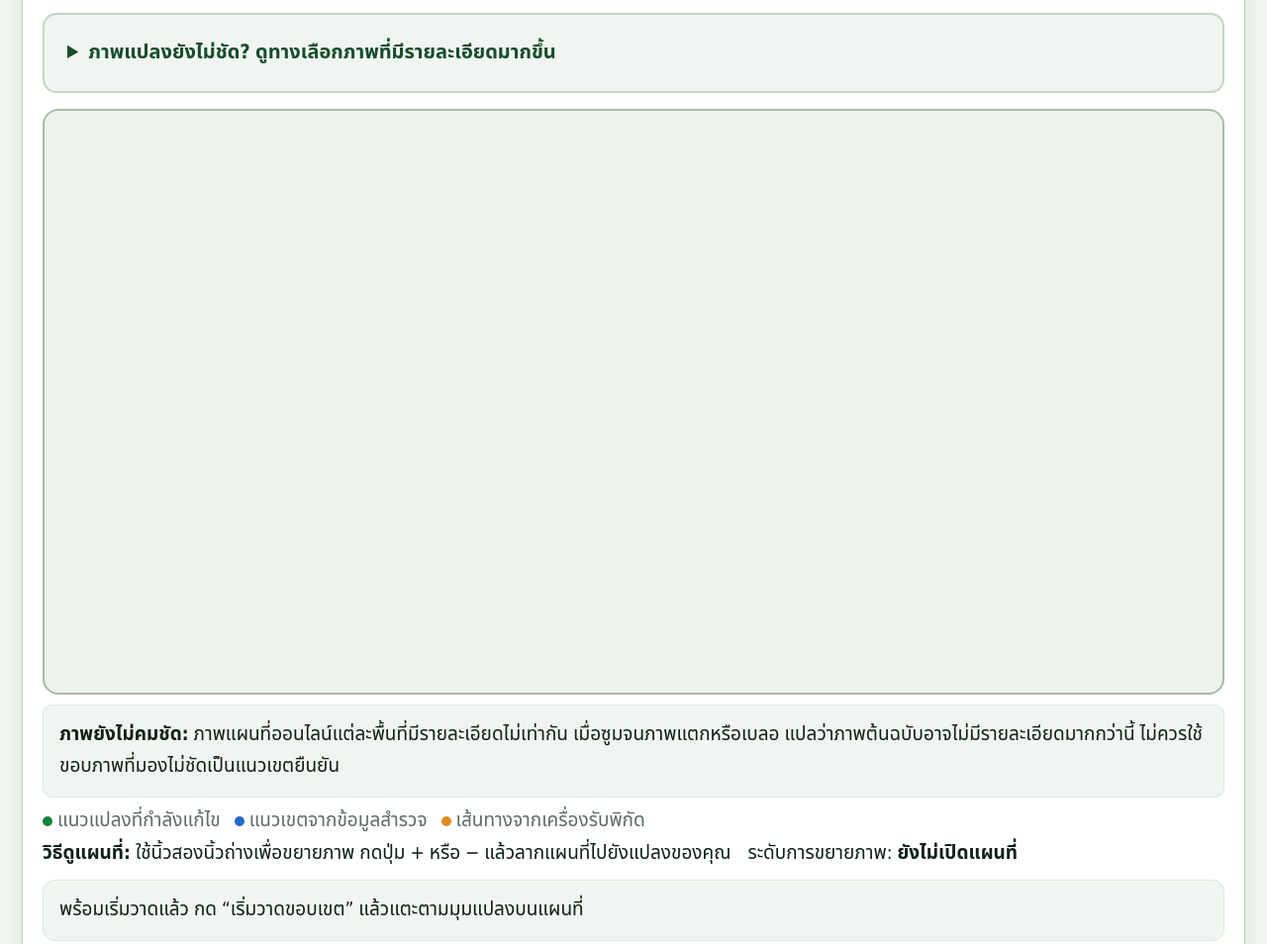
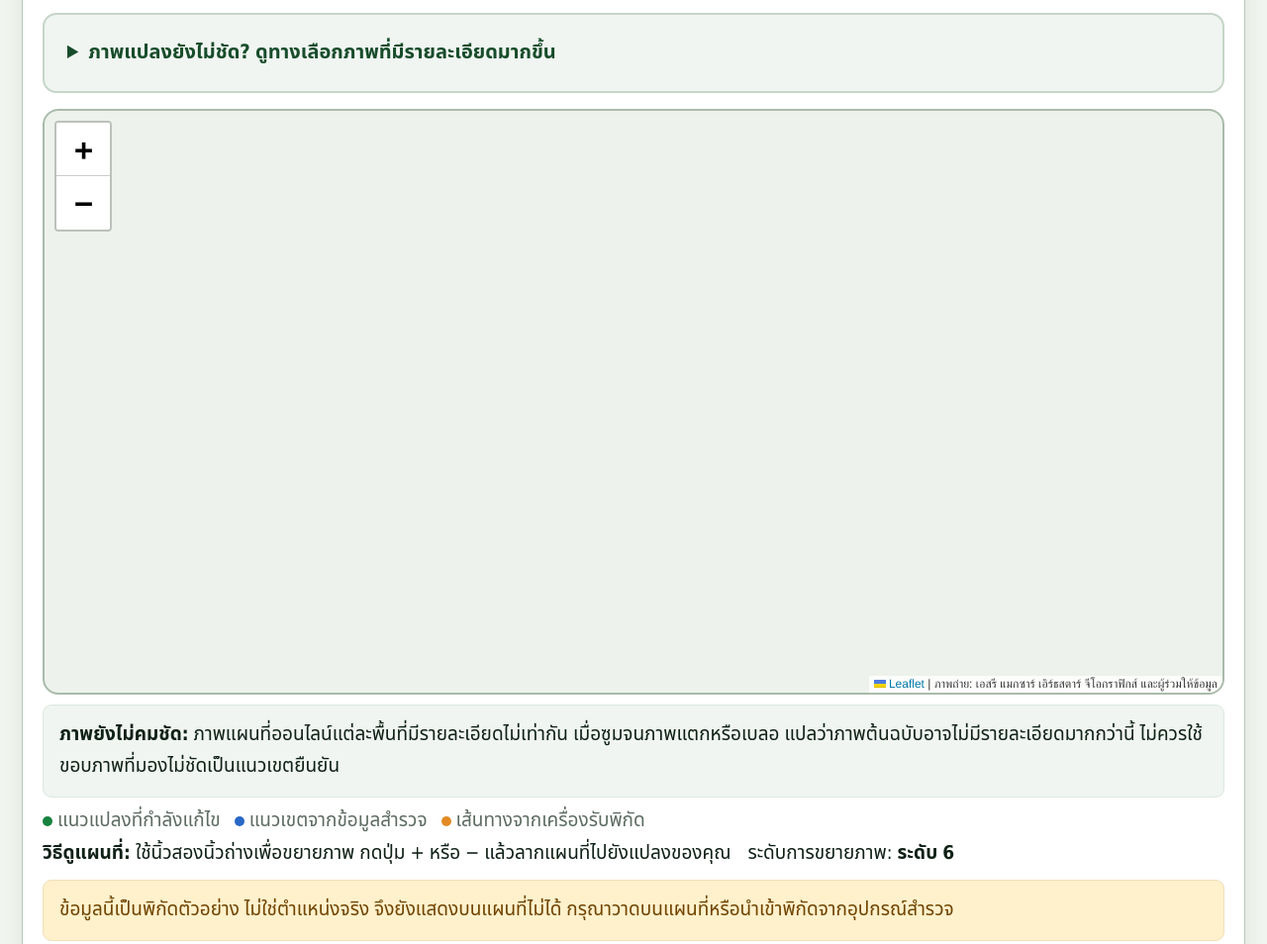
Before and after one commit to number-theory-Lab/prouve-spatial-validation, a plain HTML site: page index.html in a window 1280 px wide. Shown: the part 1216-2170 px from the top of the page at 99% size. Drawn offline with nearby package versions, Linux system fonts and the light colour scheme.

Commit message:
Prevent service worker wait from blocking map initialization

```diff
--- a/index.html
+++ b/index.html
@@ -625,7 +625,19 @@ async function loadLeafletAsync(){
   // Give the service worker a chance to control this page before requesting Leaflet,
   // so the library can be stored for a later offline launch after one successful online visit.
   if('serviceWorker' in navigator&&(location.protocol==='https:'||['localhost','127.0.0.1'].includes(location.hostname))){
-    try{await navigator.serviceWorker.ready;if(!navigator.serviceWorker.controller){await Promise.race([new Promise(resolve=>navigator.serviceWorker.addEventListener('controllerchange',resolve,{once:true})),new Promise(resolve=>setTimeout(resolve,1500))]);}}catch(e){}
+    // Service Worker startup is best-effort: a failed install must never block Leaflet.
+    try{
+      await Promise.race([
+        navigator.serviceWorker.ready,
+        new Promise(resolve=>setTimeout(resolve,1800))
+      ]);
+      if(!navigator.serviceWorker.controller){
+        await Promise.race([
+          new Promise(resolve=>navigator.serviceWorker.addEventListener('controllerchange',resolve,{once:true})),
+          new Promise(resolve=>setTimeout(resolve,500))
+        ]);
+      }
+    }catch(e){}
   }
   const css=document.createElement('link');css.rel='stylesheet';css.href='https://unpkg.com/leaflet@1.9.4/dist/leaflet.css';css.crossOrigin='';document.head.appendChild(css);
   const js=document.createElement('script');js.src='https://unpkg.com/leaflet@1.9.4/dist/leaflet.js';js.async=true;js.crossOrigin='';js.onload=()=>initLeafletMap();js.onerror=()=>{showMapMessage('เปิดส่วนแผนที่ไม่สำเร็จ หากต้องการใช้แบบไม่มีสัญญาณ ต้องเปิดแอปออนไลน์ให้เก็บส่วนแผนที่ไว้ก่อน และนำเข้าชุดภาพแปลงในเครื่อง','notice warn');};document.head.appendChild(js);
```
